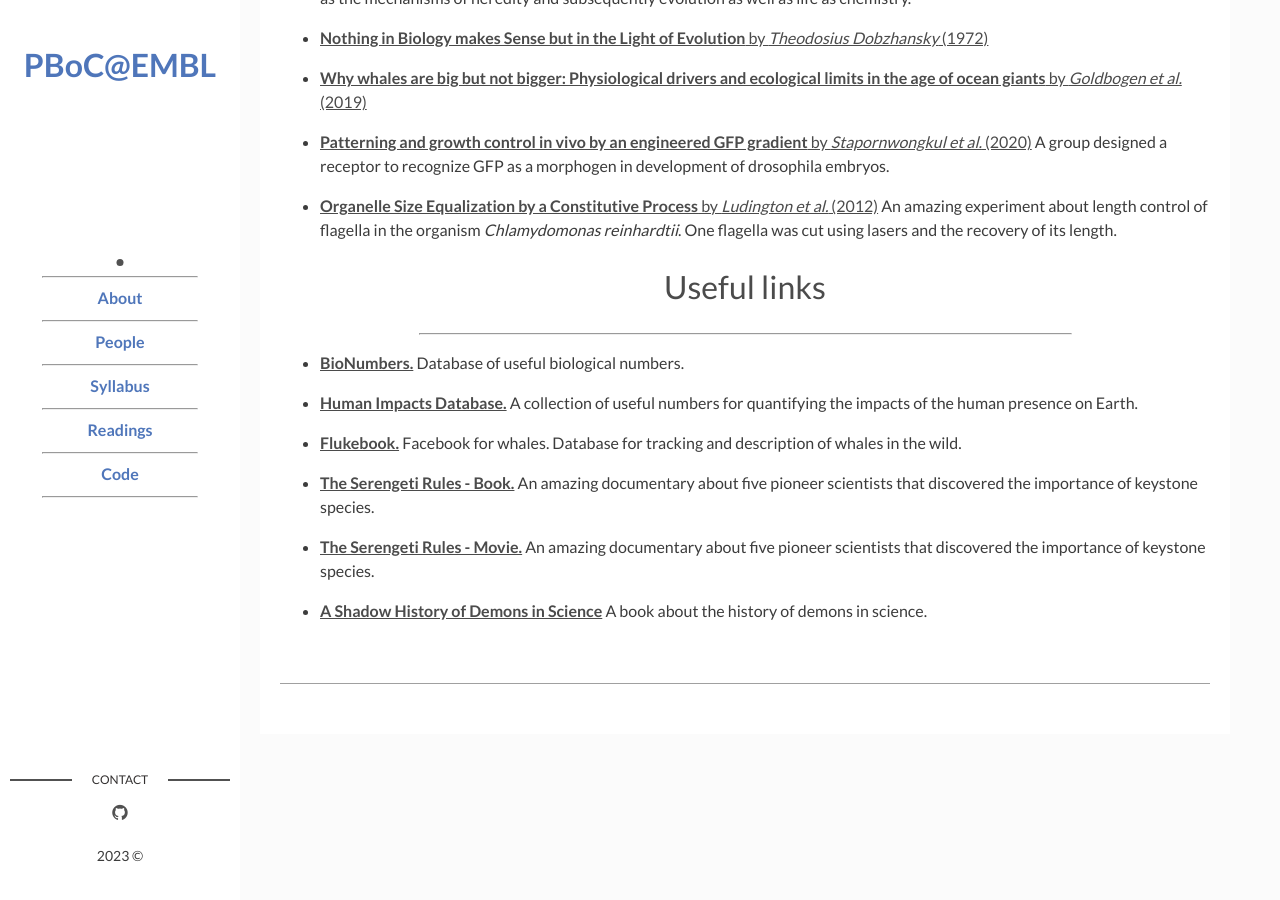
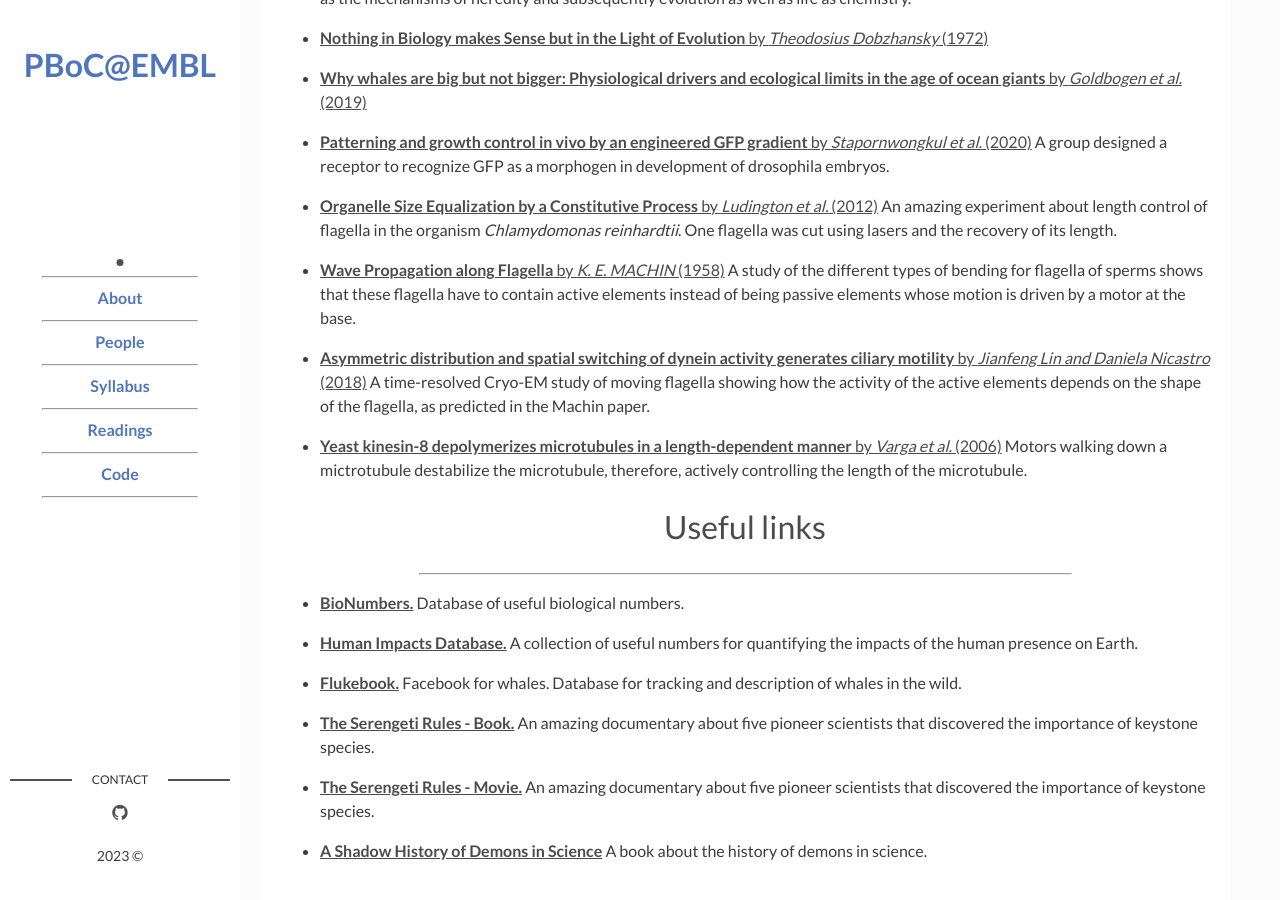
Before and after one commit to RPGroup-PBoC/embl_pboc_2023, a Jekyll site: the page built from page03_readings.md, in a window 1280 px wide and 900 px high, scrolled down 1097 px. Built offline with Jekyll 4.4.1, drawn with Linux system fonts in a browser that asks for light colours.

Commit message:
publication dump

```diff
--- a/_data/readings.yaml
+++ b/_data/readings.yaml
@@ -103,3 +103,27 @@ Day 3:
    link: flagella_length_control.pdf
    description: >
      An amazing experiment about length control of flagella in the organism <i>Chlamydomonas reinhardtii</i>. One flagella was cut using lasers and the recovery of its length.
+
+ - pub:
+   title: "Wave Propagation along Flagella"
+   authors: K. E. MACHIN
+   year: 1958
+   link: flagella_shape.pdf
+   description: >
+     A study of the different types of bending for flagella of sperms shows that these flagella have to contain active elements instead of being passive elements whose motion is driven by a motor at the base.
+
+ - pub:
+   title: "Asymmetric distribution and spatial switching of dynein activity generates ciliary motility"
+   authors: Jianfeng Lin and Daniela Nicastro
+   year: 2018
+   link: nicastro2018.pdf
+   description: >
+     A time-resolved Cryo-EM study of moving flagella showing how the activity of the active elements depends on the shape of the flagella, as predicted in the Machin paper.
+
+ - pub:
+   title: "Yeast kinesin-8 depolymerizes microtubules in a length-dependent manner"
+   authors: Varga et al.
+   year: 2006
+   link: varga2006.pdf
+   description: >
+     Motors walking down a mictrotubule destabilize the microtubule, therefore, actively controlling the length of the microtubule.
```
Also changed, not shown: 3 other files.
